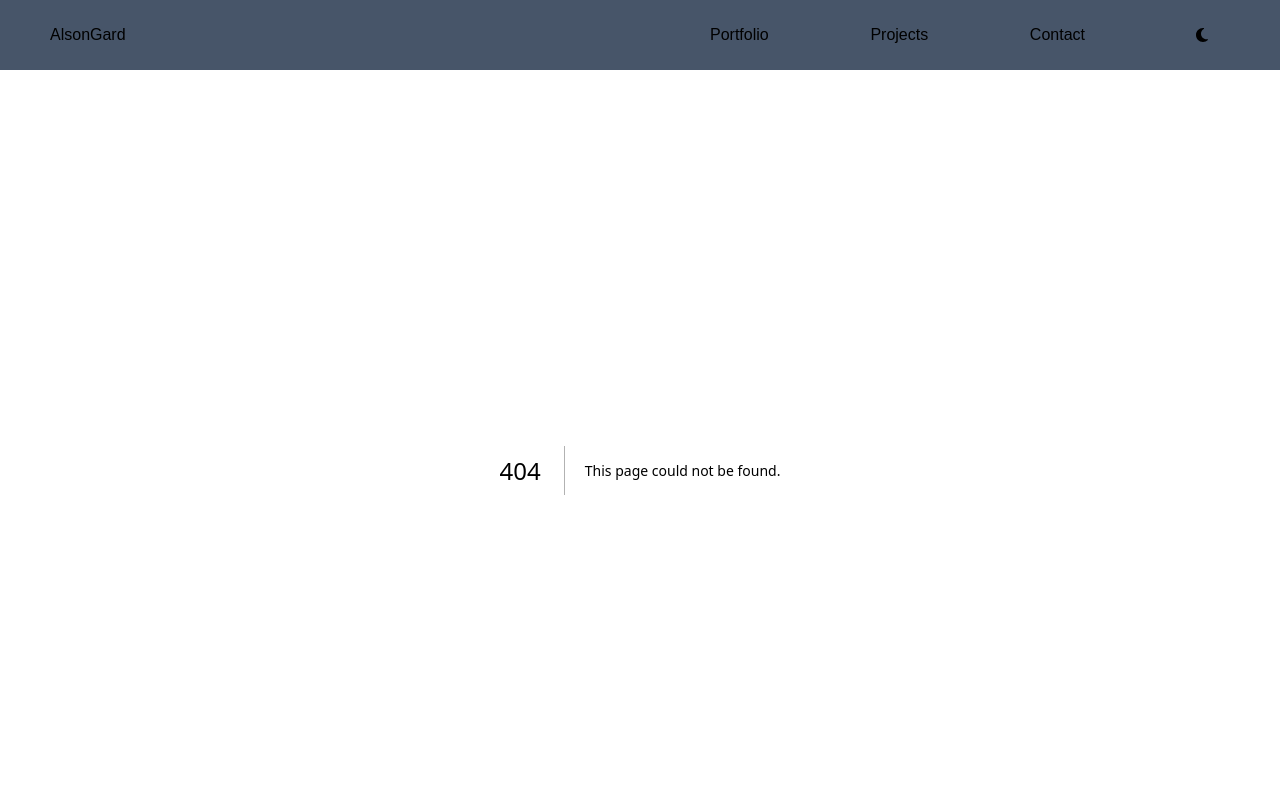
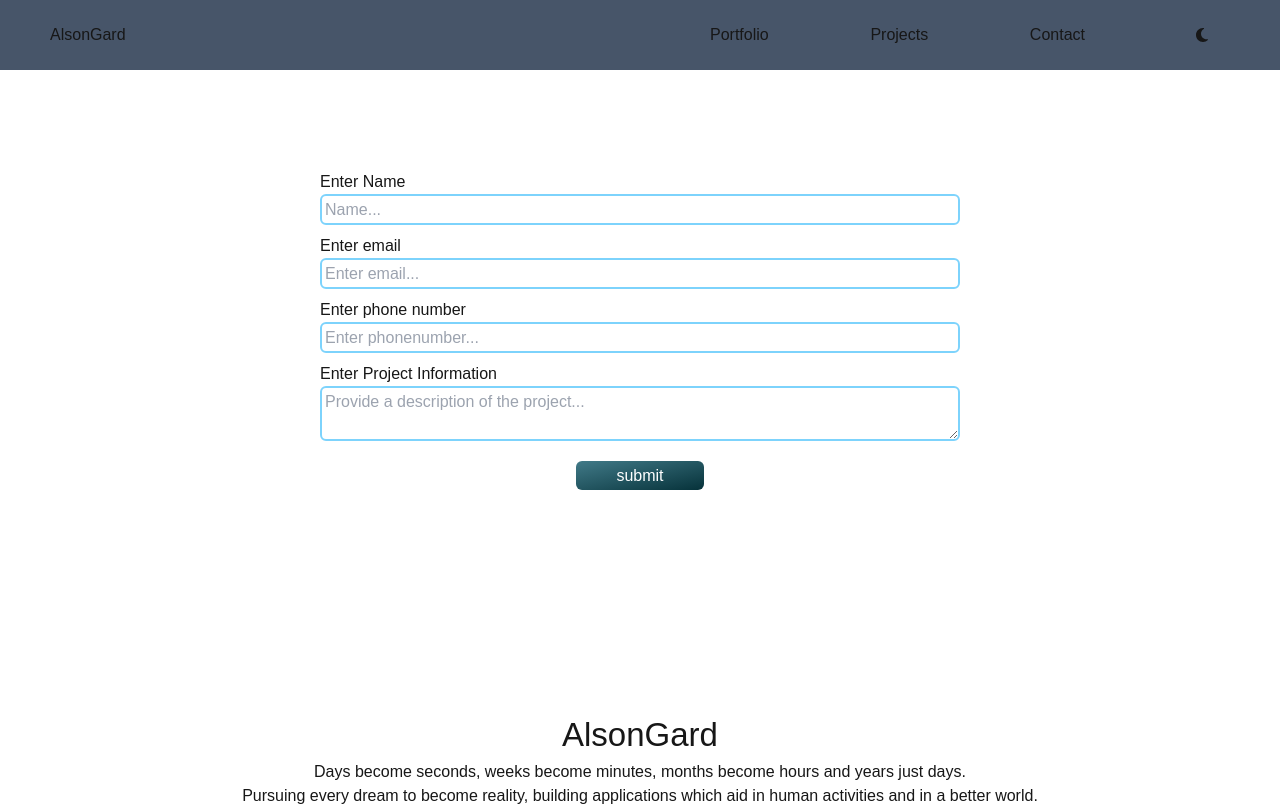
Before and after one commit to alsongard/alsongard, a Next.js app in the folder mydevportfoli/: page /contact in a window 1280 px wide. Before the commit this address had no page. Shown: the top 806 px of the page. Built offline with nearby package versions, Linux system fonts and the light colour scheme.

Commit message:
contact page setup

```diff
--- /dev/null
+++ b/mydevportfoli/app/contact/page.tsx
@@ -0,0 +1,43 @@
+"use client";
+import React from "react";
+function Contact()
+{
+
+    const [formData, setFormData] = React.useState({
+        name: "",
+        email: "",
+        phoneNumber: "",
+        projectInfo: "",
+    })
+    function handleChange(event)
+    {
+        const {name, value} = event.target;
+        setFormData((prevData)=>{
+            return (
+                {...prevData,
+                    [name]: value
+                }
+            )
+        })
+    }
+
+    console.log(formData);
+    return (
+        <section className=" py-[100px] dark:bg-slate-600">
+            <form className="flex flex-col w-[50%] mx-auto  ">
+                <label>Enter Name</label>
+                <input onChange={handleChange} value={formData.name} className="border-[2px] py-[1.5px] px-[3px] border-sky-300 rounded-md " type='text' placeholder="Name..."/>
+                <label className="mt-[9px]">Enter email</label>
+                <input  onChange={handleChange}  value={formData.email} className="border-[2px] py-[1.5px] px-[3px] border-sky-300 rounded-md" type='email' placeholder="Enter email..."/>
+                <label className="mt-[9px]">Enter phone number</label>
+                <input  onChange={handleChange} value={formData.phoneNumber} className="border-[2px] py-[1.5px] px-[3px] border-sky-300 rounded-md" type='number' placeholder="Enter phonenumber..."/>
+                <label className="mt-[9px]">Enter Project Information</label>
+                <textarea  onChange={handleChange} value={formData.projectInfo}  className="border-[2px] py-[1.5px] px-[3px] border-sky-300 rounded-md" placeholder="Provide a description of the project..."/>
+
+                <input className="bg-gradient-to-br text-white	from-[rgb(65,122,136)] to-[#06323a] w-[20%] mx-auto py-[2.5px] rounded-md my-[20px]" type="submit" value="submit"/>
+            </form>
+        </section>
+    )
+}
+
+export default Contact;
```
